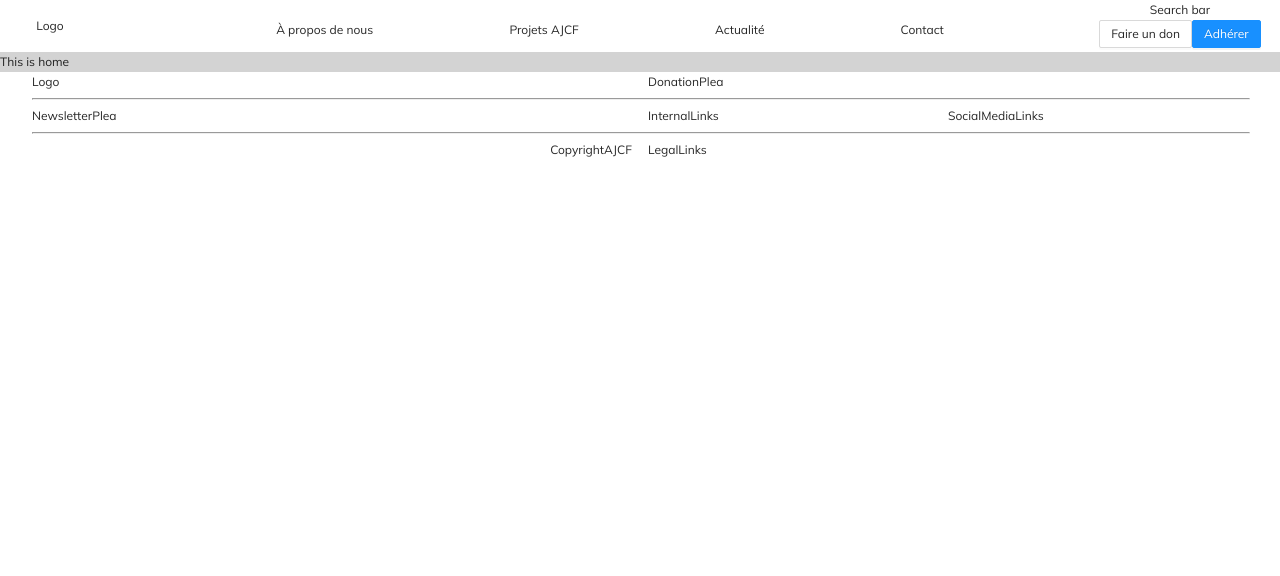
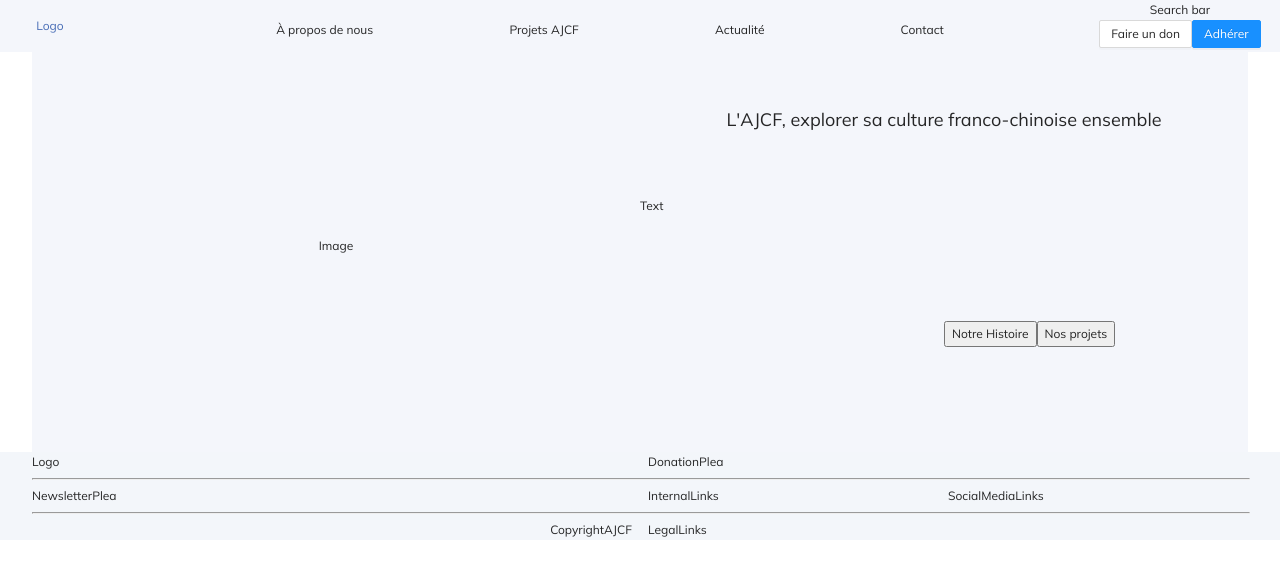
Before and after one commit to lajcf/ajcf, a Next.js app in the folder ajcf-new-site/: page / in a window 1280 px wide. Shown: the top 576 px of the page. Built offline with nearby package versions, Linux system fonts and the light colour scheme.

Commit message:
feat: Home styling. Styling the Banner.

```diff
--- a/ajcf-new-site/components/Home/Home.module.scss
+++ b/ajcf-new-site/components/Home/Home.module.scss
@@ -1,3 +1,10 @@
-.home {
-  background-color: lightgray;
+.flexContainer {
+  display: flex;
+  justify-content: center;
+  .home {
+    background-color: lightgray;
+    width: 95%;
+    display: flex;
+    flex-direction: column;
+  }
 }
--- a/ajcf-new-site/components/Home/Home.tsx
+++ b/ajcf-new-site/components/Home/Home.tsx
@@ -1,6 +1,13 @@
 import React from "react";
 import styles from "./Home.module.scss";
+import { Banner } from "./HomeComponents/BannerComponents/Banner";
 
 export const Home = () => {
-  return <div className={styles.home}>This is home</div>;
+  return (
+    <main className={styles.flexContainer}>
+      <div className={styles.home}>
+        <Banner />
+      </div>
+    </main>
+  );
 };
--- /dev/null
+++ b/ajcf-new-site/components/Home/HomeComponents/BannerComponents/Banner.module.scss
@@ -0,0 +1,25 @@
+.banner {
+  background-color: #f4f6fb;
+  min-height: 50vh;
+  display: grid;
+  grid-template-columns: 2fr 1fr 1fr;
+  grid-template-areas:
+    "image title title"
+    "image text text"
+    "image . buttons";
+
+  .image {
+    grid-area: image;
+    place-self: center;
+  }
+  .title {
+    grid-area: title;
+    place-self: center;
+  }
+  .text {
+    grid-area: text;
+  }
+  .buttons {
+    grid-area: buttons;
+  }
+}
--- /dev/null
+++ b/ajcf-new-site/components/Home/HomeComponents/BannerComponents/Banner.tsx
@@ -0,0 +1,17 @@
+import React from "react";
+import styles from "./Banner.module.scss";
+import { Image } from "./Image";
+import { Title } from "./Title";
+import { Text } from "./Text";
+import { Buttons } from "./Buttons";
+
+export const Banner = () => {
+  return (
+    <section className={styles.banner}>
+      <Image />
+      <Title />
+      <Text />
+      <Buttons />
+    </section>
+  );
+};
--- /dev/null
+++ b/ajcf-new-site/components/Home/HomeComponents/BannerComponents/Buttons.tsx
@@ -0,0 +1,11 @@
+import React from "react";
+import styles from "./Banner.module.scss";
+
+export const Buttons = () => {
+  return (
+    <div className={styles.buttons}>
+      <button>Notre Histoire</button>
+      <button>Nos projets</button>
+    </div>
+  );
+};
--- /dev/null
+++ b/ajcf-new-site/components/Home/HomeComponents/BannerComponents/Image.tsx
@@ -0,0 +1,6 @@
+import React from "react";
+import styles from "./Banner.module.scss";
+
+export const Image = () => {
+  return <figure className={styles.image}>Image</figure>;
+};
--- /dev/null
+++ b/ajcf-new-site/components/Home/HomeComponents/BannerComponents/Text.tsx
@@ -0,0 +1,6 @@
+import React from "react";
+import styles from "./Banner.module.scss";
+
+export const Text = () => {
+  return <div className={styles.text}>Text</div>;
+};
--- /dev/null
+++ b/ajcf-new-site/components/Home/HomeComponents/BannerComponents/Title.tsx
@@ -0,0 +1,8 @@
+import React from "react";
+import styles from "./Banner.module.scss";
+
+const titleContent: string = "L'AJCF, explorer sa culture franco-chinoise ensemble";
+
+export const Title = () => {
+  return <h2 className={styles.title}>{titleContent}</h2>;
+};
--- a/ajcf-new-site/components/Layout/Footer/Footer.module.scss
+++ b/ajcf-new-site/components/Layout/Footer/Footer.module.scss
@@ -1,4 +1,5 @@
 .footer {
+  background-color: #f3f6fa;
   display: grid;
   grid-template-columns: 2rem 2fr 1rem 1fr 1fr 2rem;
   grid-template-rows: auto;
--- a/ajcf-new-site/components/Layout/Header/Header.module.scss
+++ b/ajcf-new-site/components/Layout/Header/Header.module.scss
@@ -1,4 +1,5 @@
 .header {
+  background-color: #f4f6fb;
   display: grid;
   grid-template-columns: minmax(50px, 100px) 1fr minmax(100px, 200px);
   grid-template-areas:
@@ -8,6 +9,7 @@
   .logo {
     grid-area: logo;
     place-self: center;
+    color: #486db6;
   }
 
   .searchbar {
```
